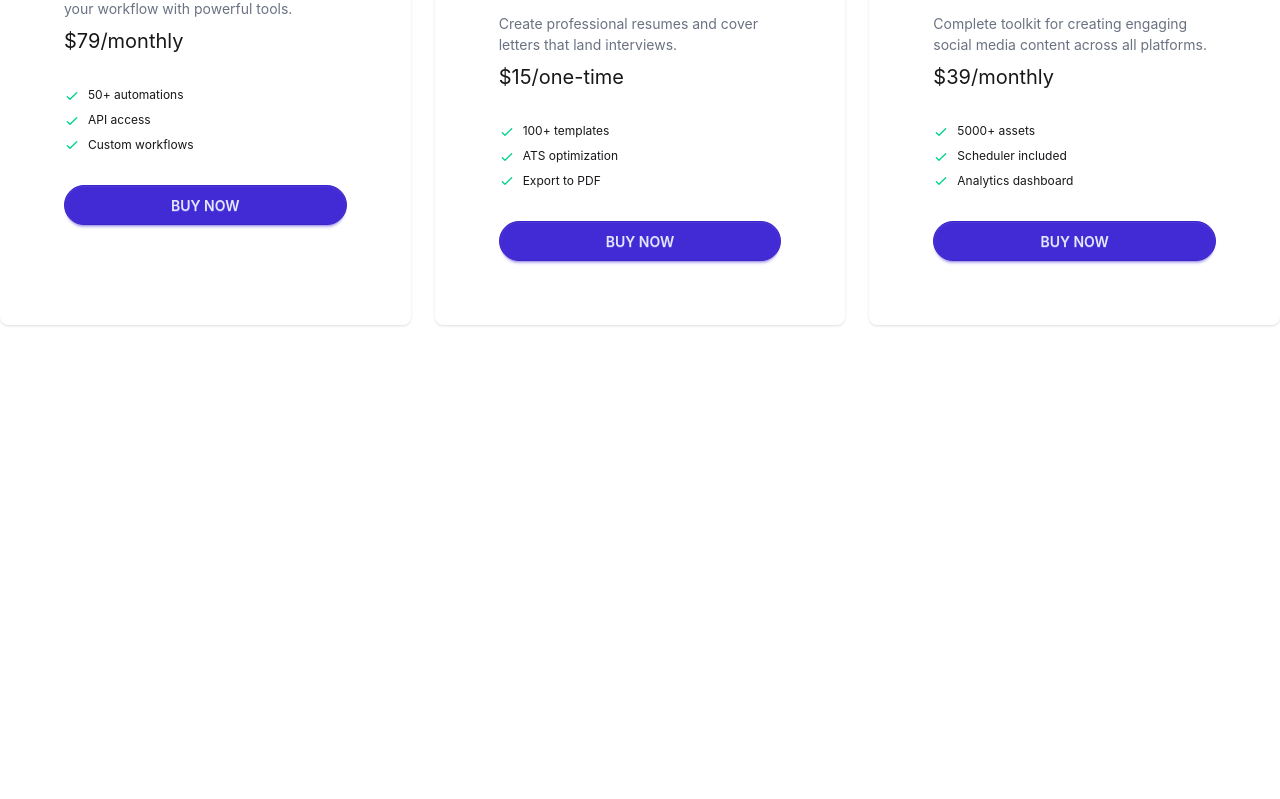
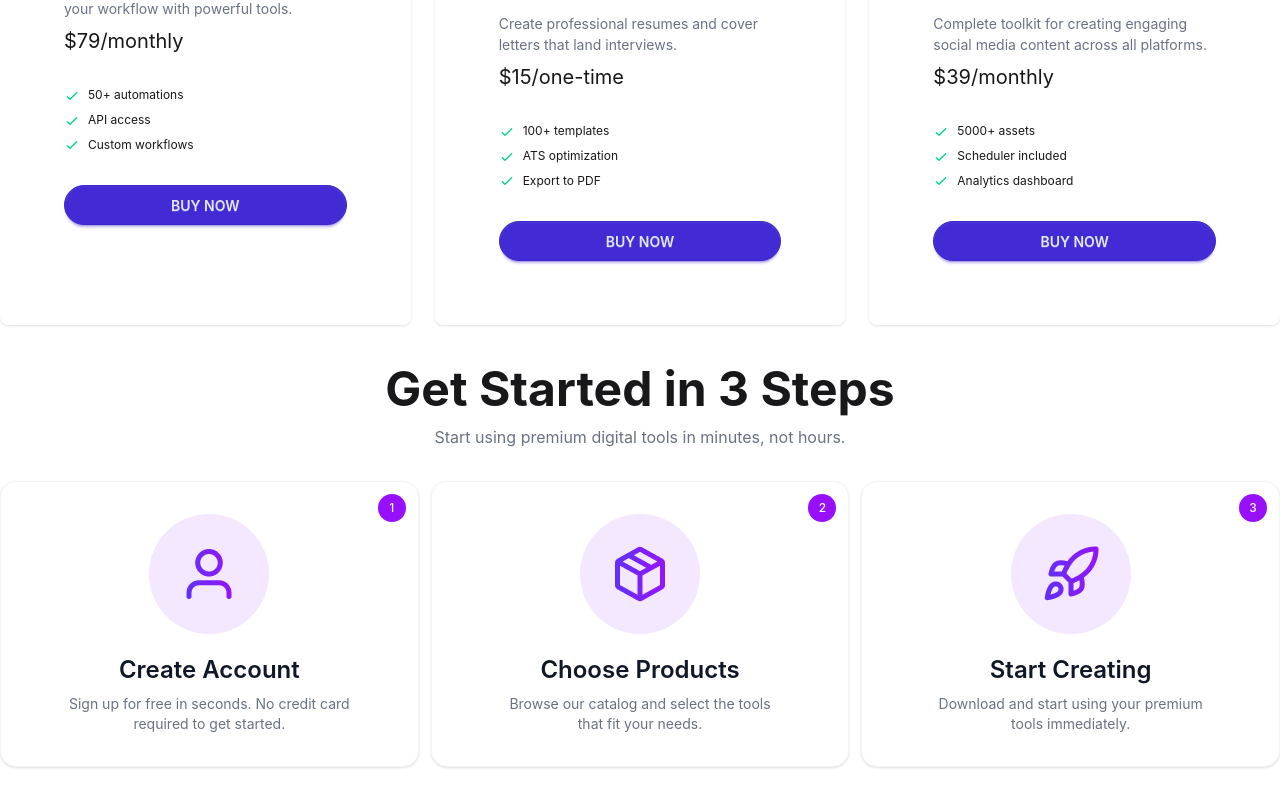
Before and after one commit to JOBAYER07-dev/digitool_project, a React (Vite) app: page / in a window 1280 px wide. Shown: the part 2278-3077 px from the top of the page. Before the commit the page ends 2643 px from the top, so only its background shows below. Built offline with nearby package versions, Linux system fonts and the light colour scheme.

Commit message:
complete get started section

```diff
--- a/src/App.jsx
+++ b/src/App.jsx
@@ -5,6 +5,7 @@ import Digitool from './Components/HeroSection/Digitool/Digitool';
 import { ToastContainer } from 'react-toastify';
 import FirstHero from './Components/HeroSection/FirstHero/FirstHero';
 import RatingSection from './Components/HeroSection/RatingSection/RatingSection';
+import GetStarted from './Components/HeroSection/GetStarted/GetStarted';
 
 
 const fetchCards = async () => {
@@ -32,6 +33,7 @@ function App() {
           setSelectedCard={setSelectedCard}
         />
       </Suspense>
+      <GetStarted />
 
       <ToastContainer />
     </>
--- /dev/null
+++ b/src/Components/HeroSection/GetStarted/GetStarted.jsx
@@ -0,0 +1,92 @@
+import React from 'react';
+import user from '../../../assets/user.png';
+import product from '../../../assets/package.png';
+import rocket from '../../../assets/rocket.png';
+
+const GetStarted = () => {
+  return (
+    <div className="container mx-auto my-8">
+      <div className="text-center mb-8 space-y-3">
+        <h2 className="text-5xl font-bold">Get Started in 3 Steps</h2>
+        <p className="text-gray-500">
+          Start using premium digital tools in minutes, not hours.
+        </p>
+      </div>
+      <div className=" grid grid-cols-1 md:grid-cols-3 gap-3">
+        {/* 1st card */}
+        <div className="relative bg-white rounded-2xl border border-gray-100 p-8 text-center shadow-sm">
+          {/* Step number badge */}
+
+          <div className="absolute top-3 right-3 w-7 h-7 rounded-full bg-purple-600 flex items-center justify-center text-white text-xs font-medium">
+            1
+          </div>
+
+          {/* Icon circle */}
+          <div className="bg-purple-100 w-30 h-30  rounded-full  flex items-center justify-center mx-auto mb-5">
+            <img className="" src={user} alt="User" />
+          </div>
+
+          {/* Title */}
+          <h3 className="font-semibold text-gray-900 mb-2 text-2xl">
+            Create Account
+          </h3>
+
+          {/* Description */}
+          <p className="text-sm text-gray-500">
+            Sign up for free in seconds. No credit card <br />
+            required to get started.
+          </p>
+        </div>
+        {/* 2nd card */}
+
+        <div className="relative bg-white rounded-2xl border border-gray-100 p-8 text-center shadow-sm">
+          {/* Step number badge */}
+
+          <div className="absolute top-3 right-3 w-7 h-7 rounded-full bg-purple-600 flex items-center justify-center text-white text-xs font-medium">
+            2
+          </div>
+
+          {/* Icon circle */}
+          <div className="bg-purple-100 w-30 h-30  rounded-full  flex items-center justify-center mx-auto mb-5">
+            <img className="" src={product} alt="Product" />
+          </div>
+
+          {/* Title */}
+          <h3 className="text-2xl font-semibold text-gray-900 mb-2">
+            Choose Products
+          </h3>
+
+          {/* Description */}
+          <p className="text-sm text-gray-500">
+            Browse our catalog and select the tools <br /> that fit your needs.
+          </p>
+        </div>
+        {/* 3rd card */}
+        <div className="relative bg-white rounded-2xl border border-gray-100 p-8 text-center shadow-sm">
+          {/* Step number badge */}
+
+          <div className="absolute top-3 right-3 w-7 h-7 rounded-full bg-purple-600 flex items-center justify-center text-white text-xs font-medium">
+            3
+          </div>
+
+          {/* Icon circle */}
+          <div className="bg-purple-100 w-30 h-30  rounded-full  flex items-center justify-center mx-auto mb-5">
+            <img className="" src={rocket} alt="Rocket" />
+          </div>
+
+          {/* Title */}
+          <h3 className="text-2xl font-semibold text-gray-900 mb-2">
+            Start Creating
+          </h3>
+
+          {/* Description */}
+          <p className="text-sm text-gray-500">
+            Download and start using your premium <br /> tools immediately.
+          </p>
+        </div>
+      </div>
+    </div>
+  );
+};
+
+export default GetStarted;
--- a/src/Components/HeroSection/RatingSection/RatingSection.jsx
+++ b/src/Components/HeroSection/RatingSection/RatingSection.jsx
@@ -2,7 +2,7 @@ import React from 'react';
 
 const RatingSection = () => {
   return (
-    <div className="container mx-auto flex justify-center items-center gap-20 bg-purple-600 p-12">
+    <div className="container mx-auto flex justify-center items-center gap-10 md:gap-20 bg-purple-600 p-12">
       <div>
         <h2 className="text-3xl font-bold text-white">50K+</h2>
         <p className="text-white/70">Active Users</p>
```
